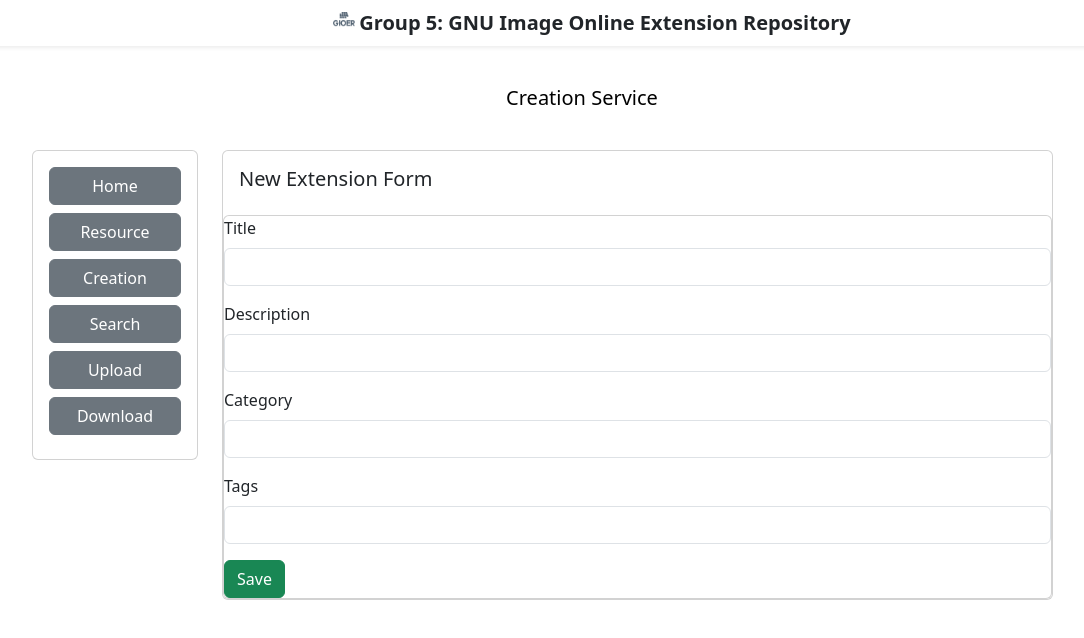
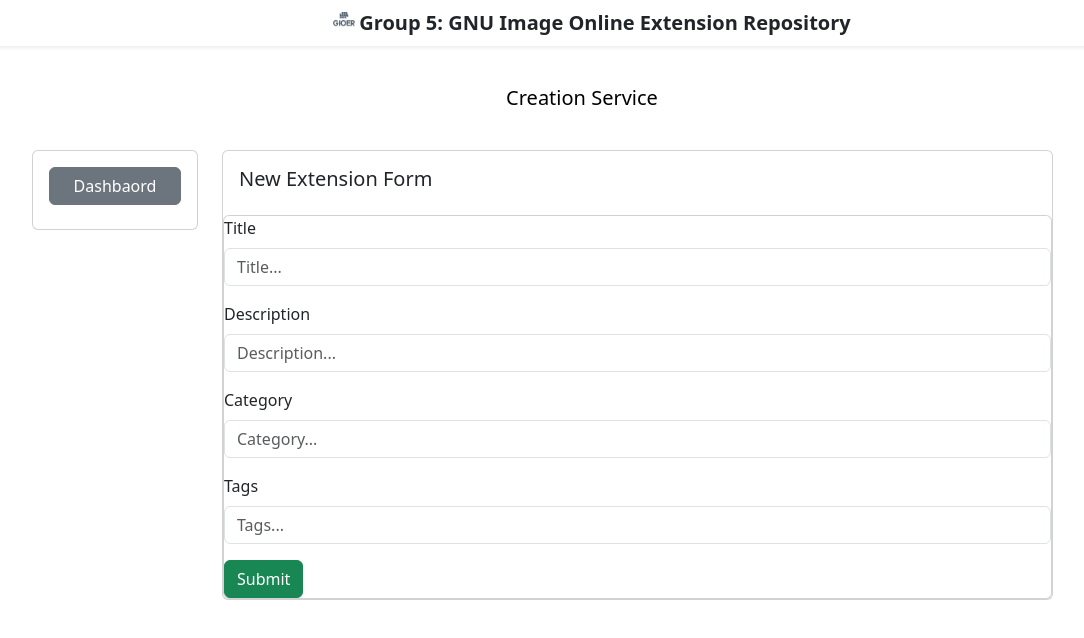
Before and after one commit to Catherin2/GIOER2, a React (Vite) app in the folder client/: page /create in a window 1280 px wide. Shown: the top 638 px of the page, without its empty margins (50-1134 px from the left). Built offline with nearby package versions, Linux system fonts and the light colour scheme; no server answers.

Commit message:
resource pull commit

```diff
--- a/client/src/App.jsx
+++ b/client/src/App.jsx
@@ -3,12 +3,11 @@ import React from 'react';
 import 'bootstrap/dist/css/bootstrap.min.css';
 import Register from './Register';
 import Login from './Login';
-import ServiceHomeUI from './ServiceHomeUI';
+import Dashboard from './Dashboard';
 import Navbar from './components/Navbar';
 import Upload from './Upload';
 import Resource from './Resource';
 import Creation from './Creation';
-import Dashboard from './Dashboard';
 import Search from './Search';
 import Download from './Download';
 
@@ -21,11 +20,10 @@ function App() {
       <Routes>
         <Route path='/' element={<Register/>}></Route>
         <Route path='/login/:id' element={<Login/>}></Route>
-        <Route path='/service' element={<ServiceHomeUI/>}></Route>
+        <Route path='/dashboard' element={<Dashboard/>}></Route>
         <Route path='/upload' element={<Upload/>}></Route>
         <Route path='/resource' element={<Resource/>}></Route>
         <Route path='/create' element={<Creation/>}></Route>
-        <Route path='/dashboard' element={<Dashboard/>}></Route>
         <Route path='/search' element={<Search/>}></Route>
         <Route path='/download' element={<Download/>}></Route>
       </Routes>
--- a/client/src/Creation.jsx
+++ b/client/src/Creation.jsx
@@ -19,8 +19,7 @@ function Creation(){
 
     const navigate = useNavigate();
 
-
-    // Function to create (extensions)
+    // Function create new extensions
 
     const handleSubmit = (e) => {
         e.preventDefault();
@@ -36,24 +35,6 @@ function Creation(){
           })
           .catch((err) => console.log(err))
       }
-      useEffect(() => {
-        axios
-          .get("https://gioer-cfc6bkewatd5angv.canadacentral-01.azurewebsites.net/spec#/extensions/ExtensionController_createExtension", values,
-            {headers: {'Content-Type': 'application/json'
-            }
-          }
-          )
-          .then((res) => setValues({
-            ...values, title:res.data.id,
-             description:res.data.fileName,
-             category:res.data.fileUrl,
-             tags:res.data.upLoadDate})
-          )
-          .catch((err) => console.log(err));
-      }, []);
-
-
-
     return(
         <Container>
             {/* Navbar*/}
@@ -66,12 +47,7 @@ function Creation(){
                 <Col md={2}>
                     <Card >
                         <Card.Body>
-                            <Button variant="secondary" href="service" className="mb-2 w-100">Home</Button>
-                            <Button variant="secondary" href="#" className="mb-2 w-100">Resource</Button>
-                            <Button variant="secondary" href="create" className="mb-2 w-100">Creation</Button>
-                            <Button variant="secondary" href="#" className="mb-2 w-100">Search</Button>
-                            <Button variant="secondary" href="upload" className="mb-2 w-100">Upload</Button>
-                            <Button variant="secondary" href="#" className="mb-2 w-100">Download</Button>
+                            <Button variant="secondary" href="dashboard" className="mb-2 w-100">Dashbaord</Button>
                        </Card.Body>
                     </Card>
                 </Col>
@@ -87,22 +63,22 @@ function Creation(){
                  <form onSubmit={handleSubmit}>
     <div className="mb-3">
     <label htmlFor="title" className="form-label">Title</label>
-    <input type="int" className="form-control" id="InputID" aria-describedby="emailHelp"></input>
+    <input type="text" className="form-control" id="InputID" placeholder="Title..." onChange={(e) => setValues({...values, title: e.target.value})} aria-describedby="emailHelp"></input>
     <div id="id" className="form-text"></div>
     </div>
      <div className="mb-3">
-    <label htmlFor="descrip" className="form-label">Description</label>
-    <input type="textarea" className="form-control" id="InputDescrip"></input>
+    <label htmlFor="description" className="form-label">Description</label>
+    <input type="textarea" className="form-control" id="InputDescrip" placeholder="Description..." onChange={(e) => setValues({...values, description: e.target.value})}></input>
      </div>
      <div className="mb-3">
     <label htmlFor="category" className="form-label">Category</label>
-    <input type="text" className="form-control" id="InputDescription"></input>
+    <input type="text" className="form-control" id="InputDescription" placeholder="Category..." onChange={(e) => setValues({...values, category: e.target.value})}></input>
      </div>
      <div className="mb-3">
-    <label htmlFor="tag" className="form-label">Tags</label>
-    <input type="text" className="form-control" id="InputDescription"></input>
+    <label htmlFor="tags" className="form-label">Tags</label>
+    <input type="text" className="form-control" id="InputTags" placeholder="Tags..." onChange={(e) => setValues({...values, tags: e.target.value})}></input>
     </div>
-    <button type="submit" className="btn btn-success rounded">Save</button>
+    <button type="submit" className="btn btn-success rounded">Submit</button>
     </form>
                     </div>
                 </Card>
--- a/client/src/Dashboard.jsx
+++ b/client/src/Dashboard.jsx
@@ -1,29 +1,15 @@
-import React, {useState} from "react";
+import React from "react";
 import { Container, Row, Col, Button, Card, Navbar, Form } from "react-bootstrap";
 import "bootstrap/dist/css/bootstrap.min.css";
 import { Link } from "react-router-dom";
 
 const Dashboard = () => {
-  const [data, setData] = useState([]);
-  const [currentView, setCurrentView] = useState('');
-
-  const fetchResources = async () =>{
-    const mockData = [
-      {id:1, name:"Resource A", description: "This is resource A"},
-      {id:2, name:"Resource B", description:"This is resource B"},
-    ];
-
-    setTimeout(()=>{
-      setData(mockData);
-      setCurrentView('resources');
-    }, 500);
-  };
 
   return(
     <Container fluid>
       {/*Navbar*/}
       <Navbar bg="light" className="justify-content-between p-2 border">
-       <Navbar.Brand>Service Home UI</Navbar.Brand>
+       <Navbar.Brand>Dashboard</Navbar.Brand>
        <div>
         <span>User[name]</span>
        </div>
@@ -35,7 +21,7 @@ const Dashboard = () => {
          {/* <Button onClick={fetchResources} variant="secondary" className="mb-2 w-100">Resource</Button> */}
           <Link to="/resource" className="btn btn-secondary mb-2 w-100">Resource</Link>
           <Link to="/search" className="btn btn-secondary mb-2 w-100">Search</Link>
-          <Link to="/extension" className="btn btn-secondary mb-2 w-100">Extension</Link>
+          <Link to="/create" className="btn btn-secondary mb-2 w-100">Creation</Link>
           <Link to="/upload" className="btn btn-secondary mb-2 w-100">Upload</Link>
           <Link to="/download" className="btn btn-secondary mb-2 w-100">Download</Link>
 
@@ -44,7 +30,7 @@ const Dashboard = () => {
         {/*Main Content */}
         <Col md ={10}>
           <div className="d-flex justify-content-between">
-            <h5>public/logo.png</h5>
+            <h5>Welcome!</h5>
             <Form className="d-flex">
               <Form.Control type="search" placeholder="Search" className="me-2" />
               <Button variant="outline-primary">Search</Button>
@@ -71,6 +57,6 @@ const Dashboard = () => {
        </footer>
     </Container>
   );
-};
+}
 
 export default Dashboard;
--- a/client/src/Register.jsx
+++ b/client/src/Register.jsx
@@ -21,12 +21,9 @@ function Register(){
       })
         .then(result => {console.log(result);
             navigate('/login/:id');
-
         })
         .catch(err => console.log(err.message));
-
     }
-
     return(
         <div className="d-flex justify-content-center align-items-center bg-secondary vh-100">
         <div className="bg-white p-3 rounded w-25">
--- a/client/src/ServiceHomeUI.jsx
+++ /dev/null
@@ -1,88 +0,0 @@
-import React, {useState} from "react";
-import { Container, Row, Col, Button, Card, Navbar, Form } from "react-bootstrap";
-import "bootstrap/dist/css/bootstrap.min.css";
-
-const ServiceHomeUI = () => {
-  const [data, setData] = useState([]);
-  const [currentView, setCurrentView] = useState('');
-
-  const fetchResources = async () =>{
-    const mockData = [
-      {id:1, name:"Resource A", description: "This is resource A"},
-      {id:2, name:"Resource B", description:"This is resource B"},
-    ];
-
-    setTimeout(()=>{
-      setData(mockData);
-      setCurrentView('resources');
-    }, 500);
-  };
-
-  return(
-    <Container fluid>
-      {/*Navbar*/}
-      <Navbar bg="light" className="justify-content-between p-2 border">
-       <Navbar.Brand>Service Home UI</Navbar.Brand>
-       <div>
-        <span>User[name]</span>
-       </div>
-       </Navbar>
-
-       <Row className="mt-3">
-        {/*Sidebar */}
-        <Col md={2} className="d-flex flex-column align-items-start">
-          <Button onClick={fetchResources} variant="secondary" className="mb-2 w-100">Resource</Button>
-          <Button variant="secondary" className="mb-2 w-100">Search</Button>
-          <Button variant="secondary" className="mb-2 w-100">Creation</Button>
-          <Button variant="secondary" className="mb-2 w-100">Upload</Button>
-          <Button variant="secondary" className="mb-2 w-100">Download</Button>
-        </Col>
-
-        {/*Main Content */}
-        <Col md ={10}>
-          <div className="d-flex justify-content-between">
-            <h5>Logo</h5>
-            <Form className="d-flex">
-              <Form.Control type="search" placeholder="Search" className="me-2" />
-              <Button variant="outline-primary">Search</Button>
-            </Form>
-          </div>
-
-          <div className="text-center mt-4">
-            <h4>Welcome</h4>
-            <Card className="p-3 mt-3 mx-auto" style={{maxWidth:"500px"}}>
-              <h5>GIOER Services list:</h5>
-              <p><strong>Resource Catalogue Service:</strong>provides API for resources management</p>
-              <p><strong>Search Service:</strong>Provides Search and Filter Service</p>
-              <p><strong>Creation Service:</strong>Provide creation of new extension</p>
-              <p><strong>File Upload Service:</strong>Uploading resources and storing of files.</p>
-              <p><strong>Download Service:</strong>Provide files download Service</p>
-            </Card>
-          </div>
-
-          {/*Conditionally Render Resurce List */}
-          {currentView === 'resources' && (
-            <div className="mt-4">
-              <h4>Available resources</h4>
-              <ul>
-                {data.map(resource =>(
-                  <li key={resource.id}>
-                    <strong>{resource.name}</strong>:[resource.description]
-                  </li>
-                ))}
-              </ul>
-            </div>
-          )}
-        </Col>
-       </Row>
-
-       {/* Footer */}
-       <footer className="text-center mt-4 p-3 border-top">
-        <a href="#">Home</a> | <a href="#">Contact</a> | <a href="#">Help</a>
-        <p className="mt-2">GIOER 2025</p>
-       </footer>
-    </Container>
-  );
-};
-
-export default ServiceHomeUI;
--- a/client/src/Upload.jsx
+++ b/client/src/Upload.jsx
@@ -10,43 +10,32 @@ import axios from "axios";
 function Upload(){
 // State variable
 
-    const {id} = useParams();
-
     const [values, setValues] = useState({
     fileName: "",
     fileUrl:"",
     upLoadDate:""
     });
-
+      const handleValues= (e) =>{
+        setValues(e.target.values[0])
+      }
     const navigate = useNavigate();
     // Function to upload files (extensions)
 
-    const handleSubmit = (e) => {
+    const handleUpload = (e) => {
         e.preventDefault();
+        const formdata = FormData();
+        formdata.append('url', values);
         axios
-          .post("http://3.148.177.194/api/file/upload",+id, values,
+          .post("http://3.148.177.194/api/file/upload", formdata,
             {headers: {'Content-Type': 'application/json'
-            }
-          }
-          )
+            }})
           .then((res) => {
             console.log(res);
-            window.location.reload();
+            windows.location.reload();
           })
-          .catch((err) => console.log(err))
+          .catch((err) => console.log(err));
       }
-      useEffect(() => {
-        axios
-          .get("http://3.148.177.194/api/file/upload"+id)
-          .then((res) => setValues({
-            ...values, id:res.data.id,
-             fileName:res.data.fileName,
-             fileUrl:res.data.fileUrl,
-             upLoadDate:res.data.upLoadDate}),
 
-          )
-          .catch((err) => console.log(err));
-      }, []);
     return(
         <Container>
             {/* Navbar*/}
@@ -59,12 +48,7 @@ function Upload(){
                 <Col md={2}>
                     <Card >
                         <Card.Body>
-                            <Button variant="secondary" href="service" className="mb-2 w-100">Home</Button>
-                            <Button variant="secondary" href="#" className="mb-2 w-100">Resource</Button>
-                            <Button variant="secondary" href="creation" className="mb-2 w-100">Creation</Button>
-                            <Button variant="secondary" href="#" className="mb-2 w-100">Search</Button>
-                            <Button variant="secondary" href="upload" className="mb-2 w-100">Upload</Button>
-                            <Button variant="secondary" href="#"className="mb-2 w-100">Download</Button>
+                            <Button variant="secondary" href="dashboard/:id" className="mb-2 w-100">Dashboard</Button>
                        </Card.Body>
                     </Card>
                 </Col>
@@ -77,25 +61,25 @@ function Upload(){
                 </Card.Body>
                 <Card>
               <div>
-                 <form onSubmit={handleSubmit}>
+                 <form>
     <div className="mb-3">
     <label htmlFor="ID" className="form-label">ID</label>
-    <input type="int" className="form-control" id="InputID" aria-describedby="emailHelp"></input>
+    <input type="text" onChange={handleValues} className="form-control" id="InputID" placeholder="ID..." aria-describedby="emailHelp"></input>
     <div id="id" className="form-text"></div>
     </div>
      <div className="mb-3">
     <label htmlFor="title" className="form-label">FileName</label>
-    <input type="text" className="form-control" id="InputTitle"></input>
+    <input type="text" onChange={handleValues} className="form-control" id="InputTitle" placeholder="FileName..."></input>
      </div>
      <div className="mb-3">
     <label htmlFor="url-field" className="form-label">FileUrl</label>
-    <input type="url" className="form-control" id="url-field"></input>
+    <input type="url" onChange={handleValues} className="form-control" id="url-field" placeholder="URL..."></input>
      </div>
      <div className="mb-3">
     <label htmlFor="upLoadDate" className="form-label">UploadDate</label>
-    <input type="date" className="form-control" id="uploadDate"></input>
+    <input type="date" onChange={handleValues} className="form-control" id="uploadDate"></input>
     </div>
-    <button type="submit" className="btn btn-success rounded">Upload</button>
+    <button onClick={handleUpload} className="btn btn-success rounded">Upload</button>
     </form>
                     </div>
                 </Card>
```
Also changed, not shown: client/src/Login.jsx (+5 -10 lines), client/src/Resource.jsx (line endings or trailing spaces).
